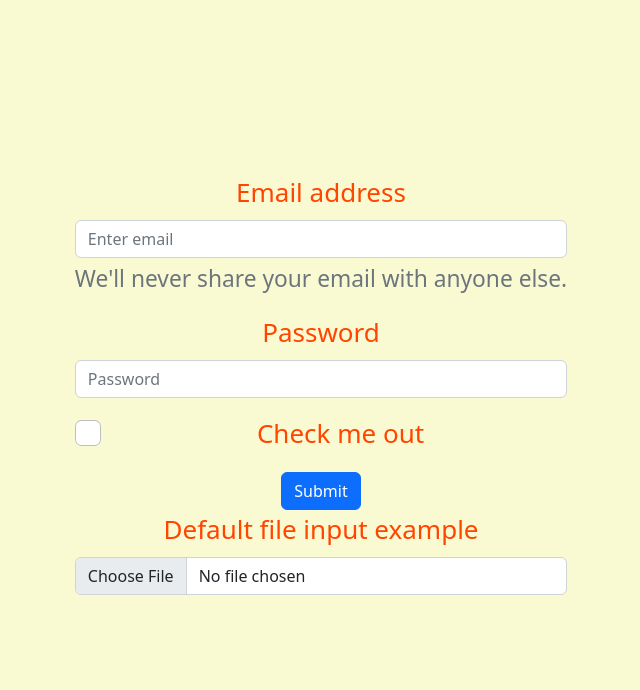
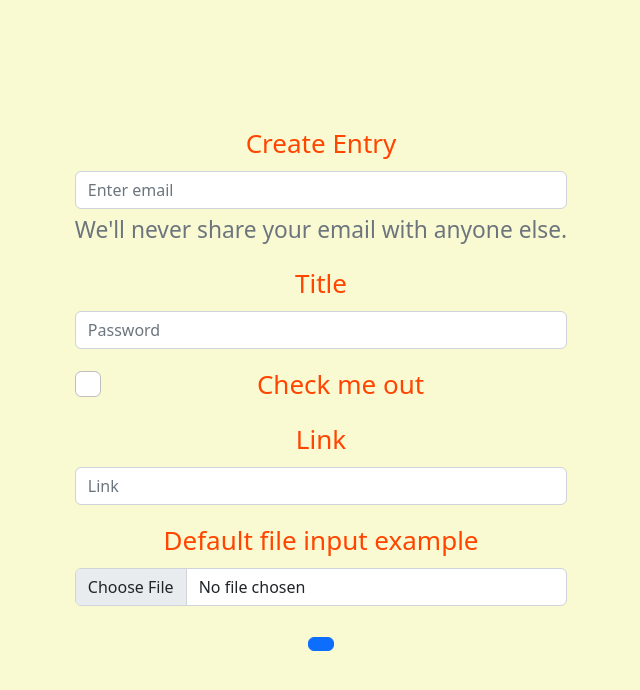
Before and after one commit to christine-iyer/deadline, a React (Create React App) app: page / in a window 1280 px wide. Shown: the top 690 px of the page, without its empty margins (319-959 px from the left). Built offline with nearby package versions, Linux system fonts and the light colour scheme.

Commit message:
outline form

```diff
--- a/package.json
+++ b/package.json
@@ -11,6 +11,7 @@
     "react-bootstrap": "^2.7.3",
     "react-dom": "^18.2.0",
     "react-scripts": "5.0.1",
+    "sass": "^1.62.0",
     "web-vitals": "^2.1.4"
   },
   "scripts": {
--- a/src/App.js
+++ b/src/App.js
@@ -1,5 +1,6 @@
 import InputField from './components/InputField'
-import UploadField from './components/UploadField'
+
+
 import './App.css';
 import 'bootstrap/dist/css/bootstrap.min.css';
 
@@ -10,7 +11,7 @@ function App() {
 
         <p>
           <InputField />
-          <UploadField />
+
         </p>
 
       </header>
--- a/src/components/InputField.js
+++ b/src/components/InputField.js
@@ -1,11 +1,16 @@
 import Button from 'react-bootstrap/Button';
 import Form from 'react-bootstrap/Form';
 
-function BasicExample() {
+export default function BasicExample({
+     createBlog,
+     blog,
+     handleChange
+
+}) {
   return (
     <Form>
       <Form.Group className="mb-3" controlId="formBasicEmail">
-        <Form.Label>Email address</Form.Label>
+        <Form.Label>Create Entry</Form.Label>
         <Form.Control type="email" placeholder="Enter email" />
         <Form.Text className="text-muted">
           We'll never share your email with anyone else.
@@ -13,17 +18,24 @@ function BasicExample() {
       </Form.Group>
 
       <Form.Group className="mb-3" controlId="formBasicPassword">
-        <Form.Label>Password</Form.Label>
-        <Form.Control type="password" placeholder="Password" />
+        <Form.Label>Title</Form.Label>
+        <Form.Control type="text" placeholder="Password" />
       </Form.Group>
       <Form.Group className="mb-3" controlId="formBasicCheckbox">
         <Form.Check type="checkbox" label="Check me out" />
       </Form.Group>
-      <Button variant="primary" type="submit">
-        Submit
-      </Button>
+
+      <Form.Group className="mb-3" controlId="formBasicURL">
+        <Form.Label>Link</Form.Label>
+        <Form.Control type="text" placeholder="Link" />
+      </Form.Group>
+
+      <Form.Group controlId="formFile" className="mb-3">
+        <Form.Label className='NewEntry'>Default file input example</Form.Label>
+        <Form.Control type="file" />
+      </Form.Group>
+      <Button onSubmit={handleChange}></Button>
+
     </Form>
   );
 }
-
-export default BasicExample;
--- a/src/components/UploadField.js
+++ /dev/null
@@ -1,14 +0,0 @@
-import Form from 'react-bootstrap/Form';
-
-function FormFileExample() {
-  return (
-    <>
-      <Form.Group controlId="formFile" className="mb-3">
-        <Form.Label>Default file input example</Form.Label>
-        <Form.Control type="file" />
-      </Form.Group>
-    </>
-  );
-}
-
-export default FormFileExample;
```
Also changed, not shown: src/components/Submit.js (added, +9 -0 lines), src/components/Button.js (deleted), 1 other file (tests, documents, lock files or other folders).
